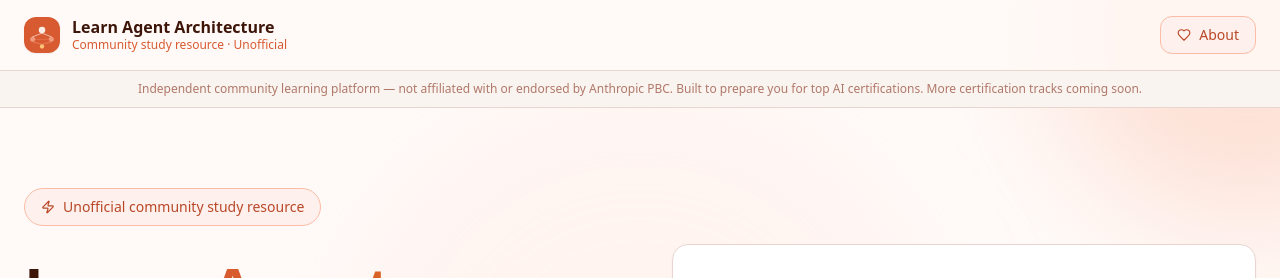
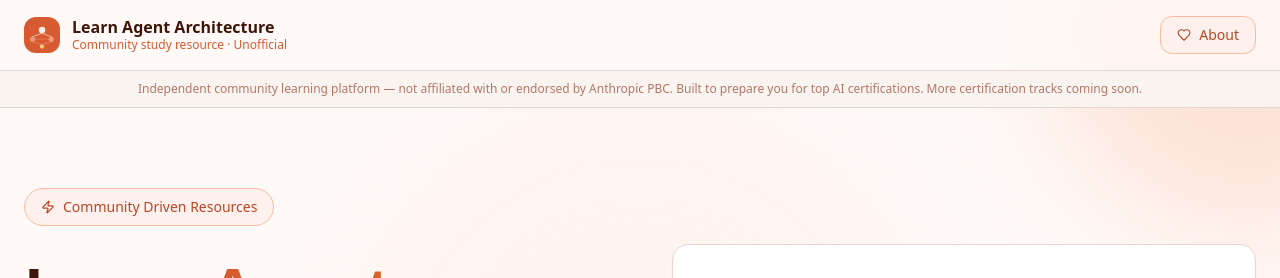
Before and after one commit to therealdealio/lms-web, a Next.js app: page / in a window 1280 px wide. Shown: the top 278 px of the page. Built offline with nearby package versions, Linux system fonts and the light colour scheme; no server answers; the database is empty.

Commit message:
Update homepage label to Community Driven Resources
Co-Authored-By: Claude Sonnet 4.6 <noreply@anthropic.com>

```diff
--- a/app/page.tsx
+++ b/app/page.tsx
@@ -171,7 +171,7 @@ export default function LandingPage() {
             <div className="space-y-8 animate-slide-up">
               <div className="inline-flex items-center gap-2 px-4 py-2 rounded-full bg-brand-50 border border-brand-200 text-brand-700 text-sm font-medium">
                 <Zap size={14} />
-                Unofficial community study resource
+                Community Driven Resources
               </div>
 
               <h1 className="text-5xl lg:text-6xl font-bold leading-tight">
```
